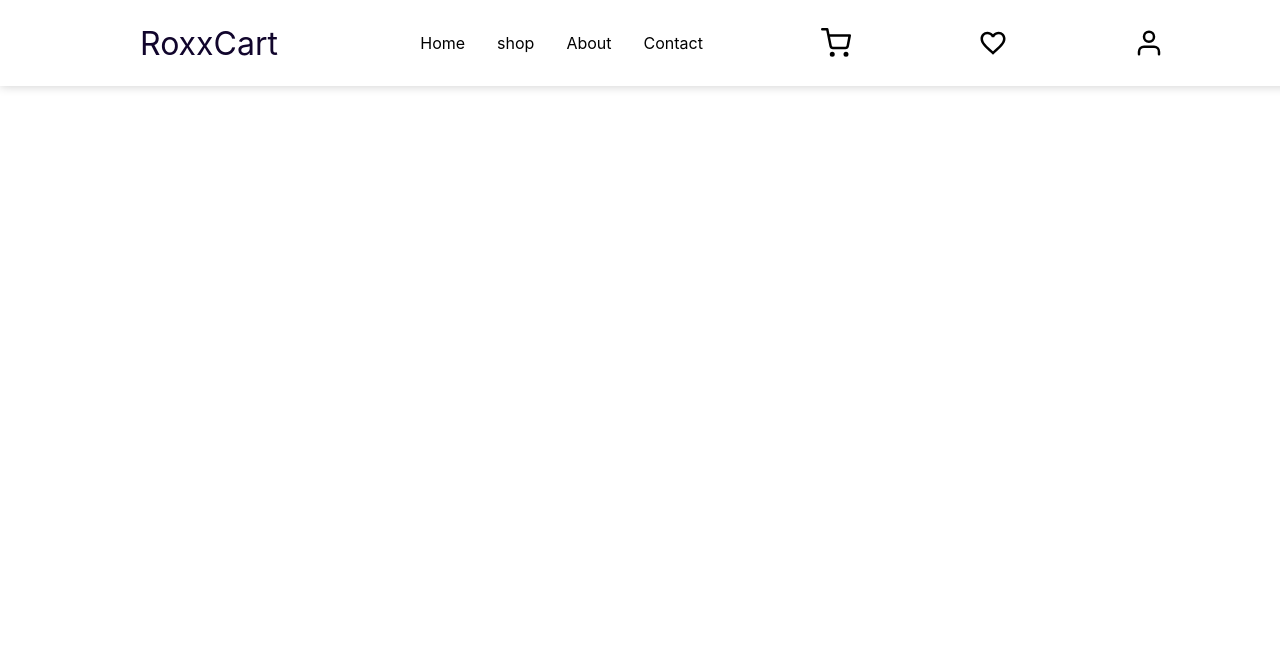
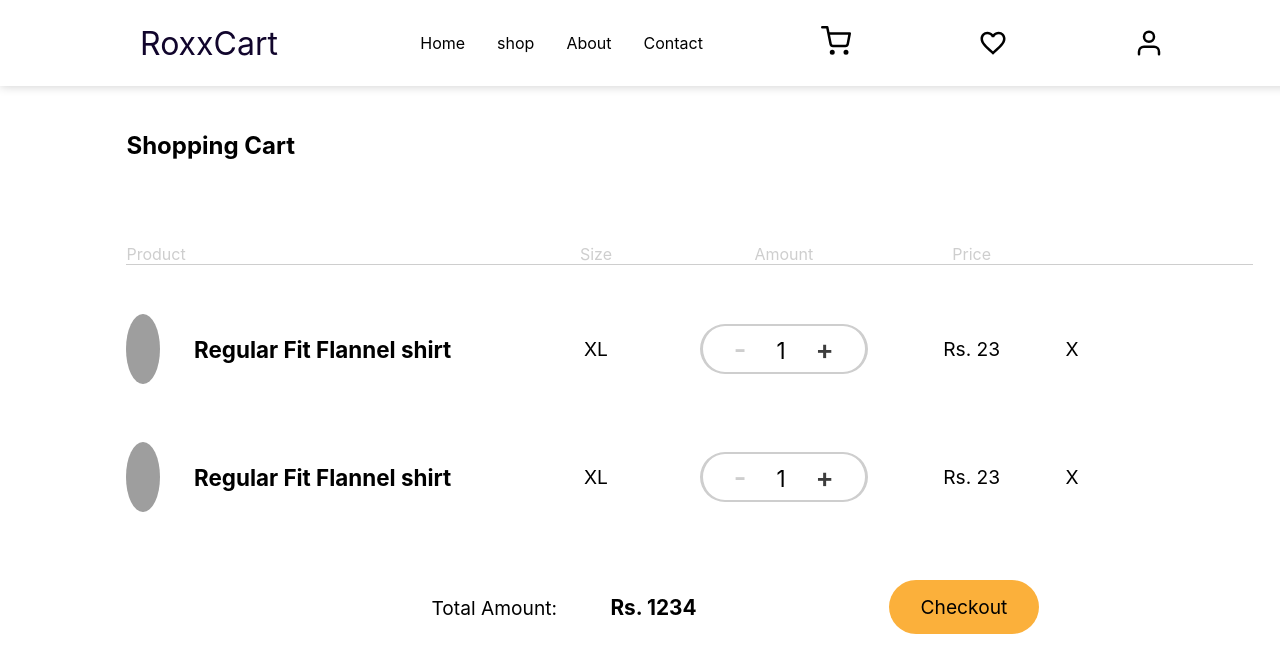
Before and after one commit to psycho-M/Roxxcart, a React (Create React App) app: page /cart in a window 1280 px wide. Shown: the top 672 px of the page. Built offline with nearby package versions, Linux system fonts and the light colour scheme; grey boxes are pictures that could not be loaded.

Commit message:
Added cart

```diff
--- a/src/App.js
+++ b/src/App.js
@@ -7,6 +7,7 @@ import About from "./components/pages/about";
 import Contact from "./components/pages/contact";
 // import Navbar from "./components/header/Navbar";
 import Shop from "./components/shop/Shop";
+import Cart from "./components/Cart/Cart";
 
 function App() {
   return (
@@ -17,6 +18,7 @@ function App() {
         <Route path="/about" component={About} />
         <Route path="/contact" component={Contact} />
         <Route path="/Shop" component={Shop} />
+        <Route path="/cart" component={Cart} />
       </Switch>
     </Router>
   );
--- /dev/null
+++ b/src/components/Cart/Cart.jsx
@@ -0,0 +1,35 @@
+import "./CartStyle.css"
+import data from "../../data"
+
+import CartItem from "./CartItem";
+
+function Cart(){
+    return(
+        <div className="cart">
+            <div className="nav">
+            </div>
+            <main>
+                <h2>Shopping Cart</h2>
+                <div className="cart-product-container">
+                    <div className="table-header">
+                        <div className="product">Product</div>
+                        <div className="size">Size</div>
+                        <div className="amount">Amount</div>
+                        <div className="price">Price</div>
+                        <div className="remove"></div>
+                    </div>
+                    <CartItem productImage={data[0].main_img} productName={data[0].name} size="XL" price="23" quantity="1" />
+                    <CartItem productImage={data[0].main_img} productName={data[0].name} size="XL" price="23" quantity="1" />
+                </div>
+                <div className="checkout">
+                    <span className="total-cost">Total Amount: <span>Rs. 1234</span></span>
+                    <span className="checkout-btn">
+                        <button>Checkout</button>
+                    </span>
+                </div>
+            </main>
+        </div>
+    )
+}
+
+export default Cart;
--- /dev/null
+++ b/src/components/Cart/CartItem.jsx
@@ -0,0 +1,25 @@
+import React from 'react'
+
+
+const CartItem = ({productImage, productName, size, price, quantity}) => {
+    return (
+        <div className="table-product">
+            <div className="product">
+                <img src={productImage}/>
+                <div className="product-name">{productName}</div>
+            </div>
+            <div className="size">{size}</div>
+            <div className="amount">
+                <div className="amount-container">
+                    <button style={{color: "#CECECE"}}>-</button>
+                    <span>{quantity}</span>
+                    <button>+</button>
+                </div>
+            </div>
+            <div className="price">Rs. {price}</div>
+            <div className="remove">X</div>
+        </div>
+    )
+}
+
+export default CartItem;
--- /dev/null
+++ b/src/components/Cart/CartStyle.css
@@ -0,0 +1,166 @@
+.cart{
+    min-height: 100vh;
+    width: 98%;
+    /* border: 2px solid red; */
+}
+
+.cart .nav{
+    min-height: 8vh;
+    width: 100%;
+    border: 1px solid black;
+}
+
+.cart main{
+    margin-left: 10%;
+    min-height: 90vh;
+    border: 1px solid white;
+}
+
+.cart main h2{
+    margin: 4rem 0;
+}
+
+.cart-product-container{
+    /* border: 1px solid black; */
+    display: grid;
+    grid-template-rows: repeat(auto, 1fr);
+}
+
+.cart-product-container .table-header{
+    display: grid;
+    grid-template-columns: repeat(6, 1fr);
+    margin: 20px 0;
+    color: #CECECE;
+    border-bottom: 1px solid #CECECE;
+}
+
+.cart-product-container .table-header .product{
+    grid-column: span 2;
+}
+
+.cart-product-container .table-header .size{
+    display: flex;
+    justify-content: center;
+}
+
+.cart-product-container .table-header .amount{
+    display: flex;
+    justify-content: center;
+}
+
+.cart-product-container .table-header .price{
+    display: flex;
+    justify-content: center;
+}
+
+.cart-product-container .table-product{
+    display: grid;
+    grid-template-columns: repeat(6, 1fr);
+    margin: 20px 0;
+    height: 11vh;
+}
+
+.cart-product-container .table-product .product{
+    position: relative;
+    grid-column: span 2;
+    display: flex;
+    align-items: center;
+}
+
+.cart-product-container .table-product .product img{
+    position: absolute;
+    width: 9%;
+    height: 80%;
+    border-radius: 50%;
+}
+
+.cart-product-container .table-product .product .product-name{
+    position: absolute;
+    margin-left: 18%;
+    font-size: 1.4rem;
+    font-weight: 700;
+}
+
+.cart-product-container .table-product .size{
+    display: flex;
+    align-items: center;
+    justify-content: center;
+    font-size: 1.2rem;
+    font-weight: 400;
+}
+
+.cart-product-container .table-product .amount{
+    display: flex;
+    align-items: center;
+    justify-content: center;
+    font-size: 1.4rem;
+}
+
+.cart-product-container .table-product .amount .amount-container{
+    border: 1px solid #CECECE;
+    padding: 0.4rem 0.7rem;
+    border-width: 2px 3px;
+    border-radius: 40px;
+}
+
+.cart-product-container .table-product .amount button{
+    border: none;
+    background-color: white;
+    font-size: 1.7rem;
+    padding: 0 20px;
+    color: rgba(0, 0, 0, 0.76);
+    font-weight: 600;
+    cursor: pointer;
+}
+
+.cart-product-container .table-product .amount button:hover{
+    transform: scale(1.2);
+}
+
+.cart-product-container .table-product .amount span{
+    padding: 0 10px;
+}
+
+.cart-product-container .table-product .price{
+    display: flex;
+    justify-content: center;
+    align-items: center;
+    font-size: 1.2rem;
+}
+
+.cart-product-container .table-product .remove{
+    display: flex;
+    align-items: center;
+    font-size: 1.2rem;
+}
+
+.cart .checkout{
+    margin-right: 19%;
+    /* border: 1px solid black; */
+    display: flex;
+    justify-content: flex-end;
+    margin-top: 1.2rem;
+    padding: 20px 0;
+}
+
+.cart .checkout .total-cost{
+    margin-right: 7rem;
+    padding: 15px 32px;
+    font-size: 1.2rem;
+}
+
+.cart .checkout .total-cost span{
+    margin:0 3rem;
+    font-size: 1.3rem;
+    font-weight: bolder;
+}
+
+.cart .checkout .checkout-btn button{
+    border: none;
+    background-color: #FBB03B;
+    padding: 15px 32px;
+    display: inline-block;
+    font-size: 1.2rem;
+    cursor: pointer;
+    border-radius: 40px;
+}
--- a/src/components/navbar/index.js
+++ b/src/components/navbar/index.js
@@ -3,6 +3,7 @@ import { Nav, NavLogo, NavLink, Bars, NavMenu } from "./NavbarElements";
 import { FiShoppingCart, FiUser } from "react-icons/fi";
 import { MdFavoriteBorder } from "react-icons/md";
 import { IconContext } from "react-icons";
+import { Link } from "react-router-dom";
 
 const Navbar = () => {
   return (
@@ -28,7 +29,9 @@ const Navbar = () => {
               Contact
             </NavLink>
           </NavMenu>
-          <FiShoppingCart />
+          <Link to="/cart" activeStyle>
+            <FiShoppingCart />
+          </Link>
           <MdFavoriteBorder />
           <FiUser />
         </Nav>
--- a/src/components/productCard/Card.jsx
+++ b/src/components/productCard/Card.jsx
@@ -20,7 +20,7 @@ export default function Card({ name, price, image, description, id }) {
             <h4 className="card-title">{name}</h4>
             <p>Price ₹ : {price}</p>
           </div>
-          <div className="cart">
+          <div className="add-to-cart">
             <MdAddShoppingCart />
           </div>
         </div>
```
